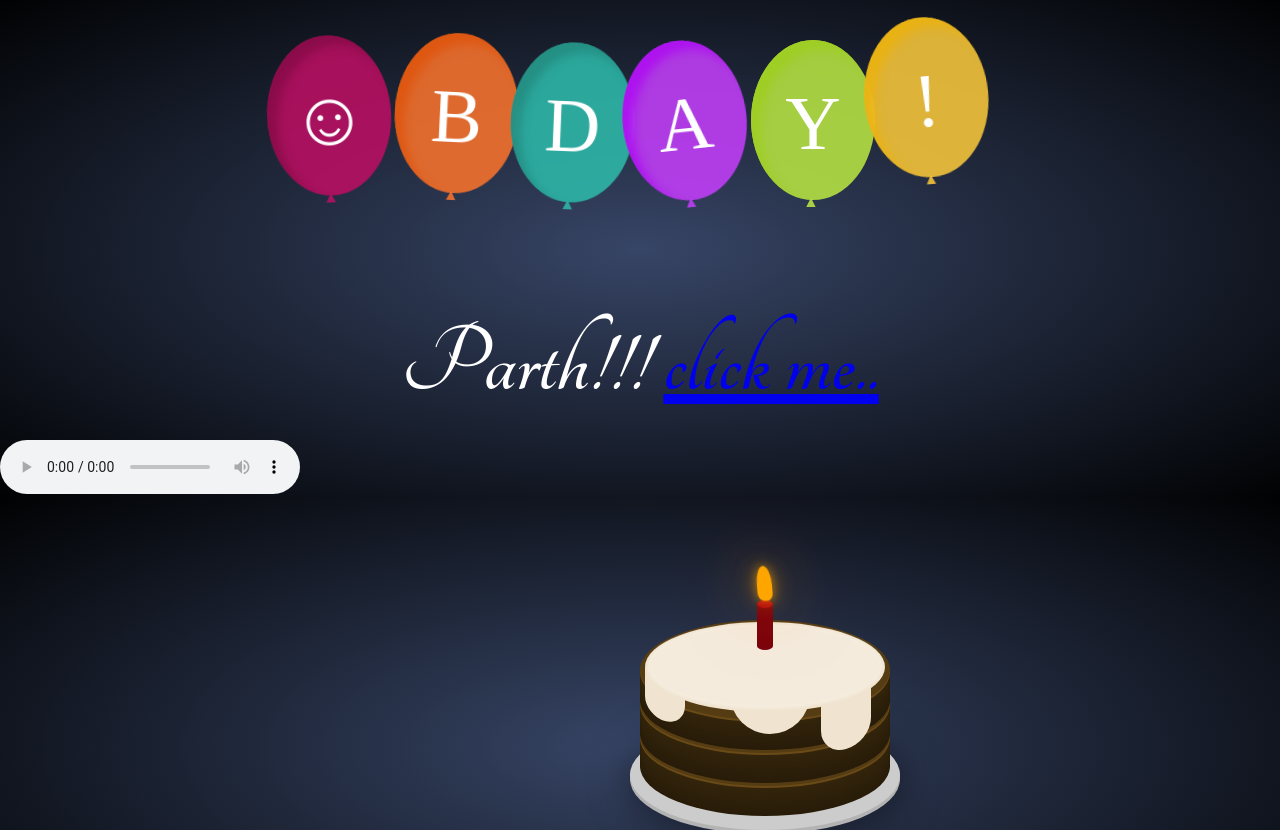
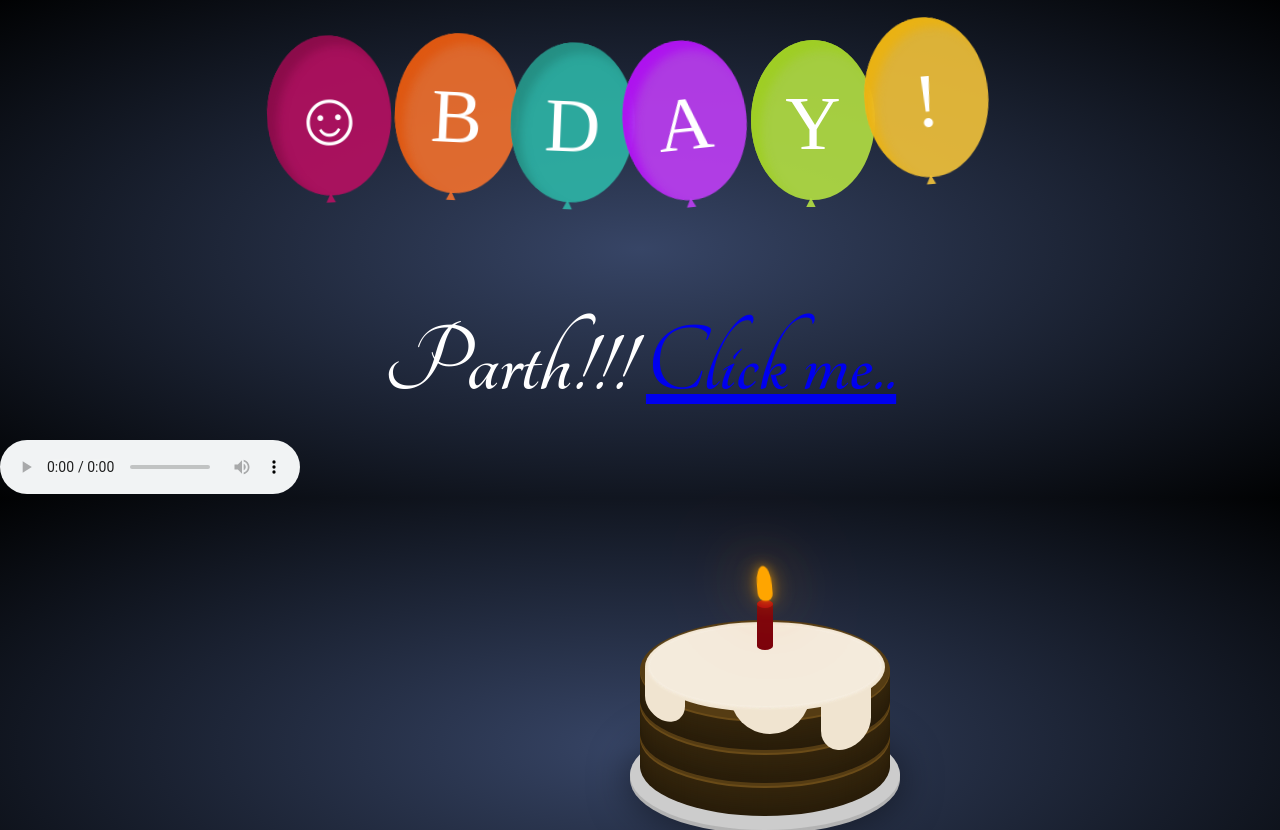
Before and after one commit to nigoel14/Parth2, a plain HTML site: page index.html in a window 1280 px wide. Drawn offline with nearby package versions, Linux system fonts and the light colour scheme; a web font is replaced by a local one.

Commit message:
vik
voik

```diff
--- a/index.html
+++ b/index.html
@@ -52,7 +52,7 @@
                 </div>
             </div>
             <h1 style="color: white; font-size:50px ; font-family: 'Tangerine', cursive; font-size: 100px;">Parth!!!
-                <a href="https://nigoel14.github.io/Parthb/">click me..</a>
+                <a href="https://nigoel14.github.io/Parthb/">Click me..</a>
             </h1>
 
         </div>
```
